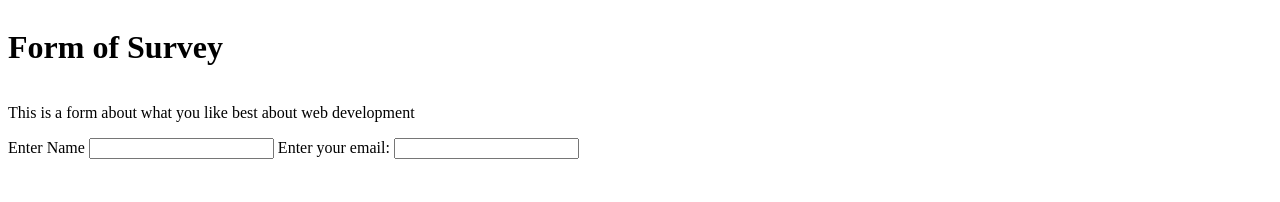
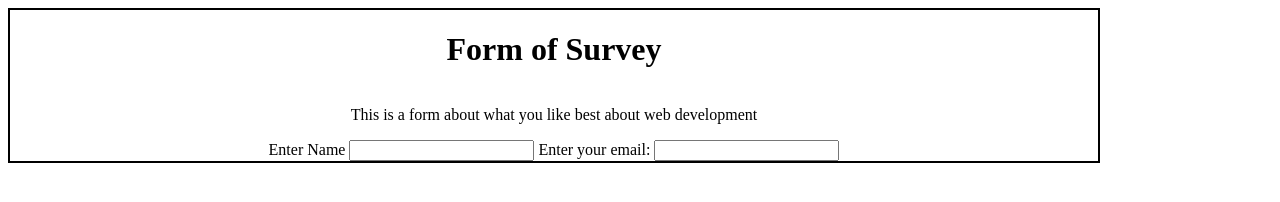
Before and after one commit to petercr/html5-survey-form, a plain HTML site: page index.html in a window 1280 px wide. Drawn offline with Linux system fonts and the light colour scheme.

Commit message:
put elms into center. Set up var in :root for @media Also set the BODY to flexbox and width 100%

```diff
--- a/css/style.css
+++ b/css/style.css
@@ -1,4 +1,19 @@
+/* Variables to change widths and padding using media queries */
+:root {
+    --form-width: 85%;
+}
+
+body {
+    width: 100vw;
+    display: flex;
+    flex-direction: column;
+}
+
 .main-form {
     display: flex;
     flex-direction: column;
+    width: var(--form-width);
+    /* justify-content: center; */
+    align-items: center;
+    border: 2px solid black;
 }
```
